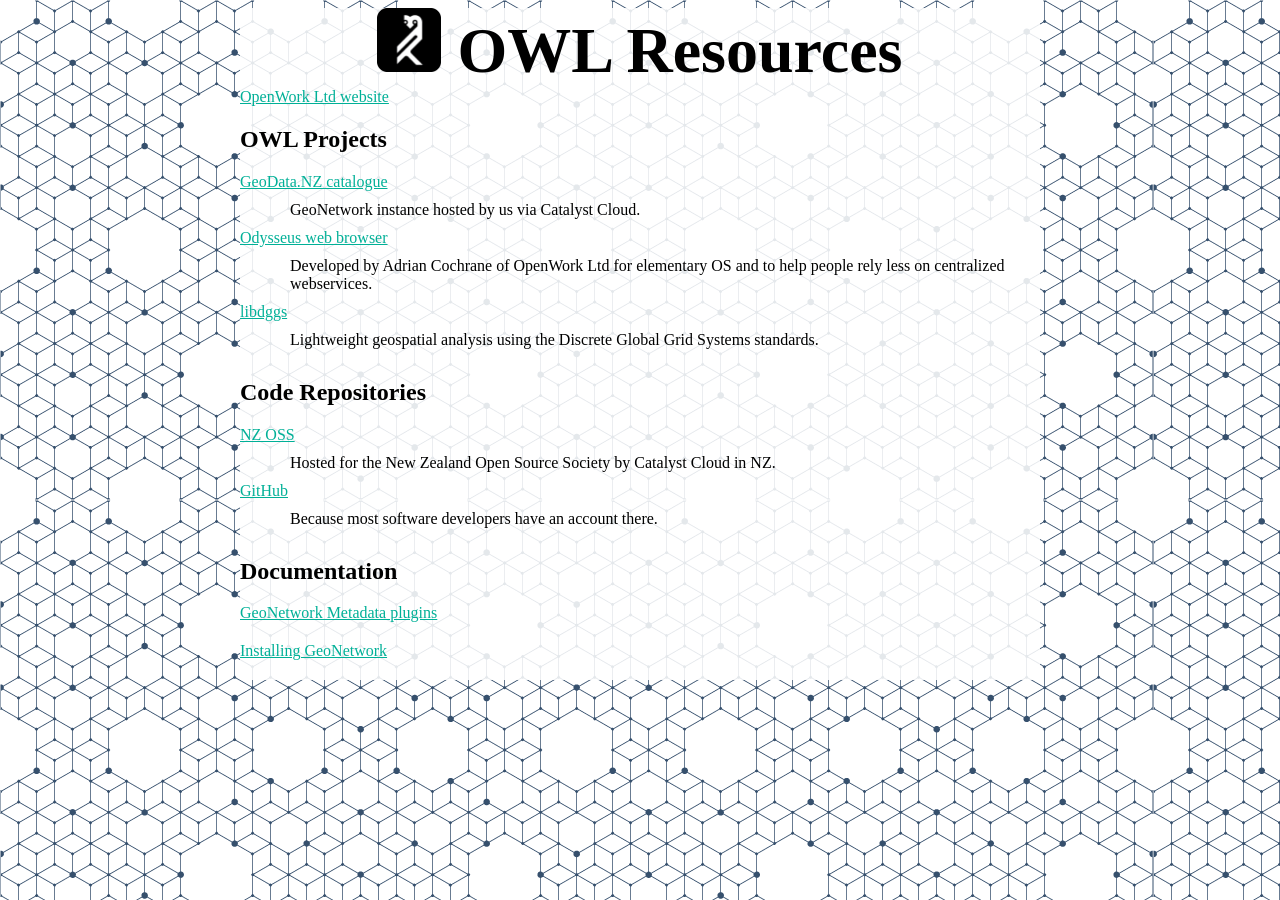
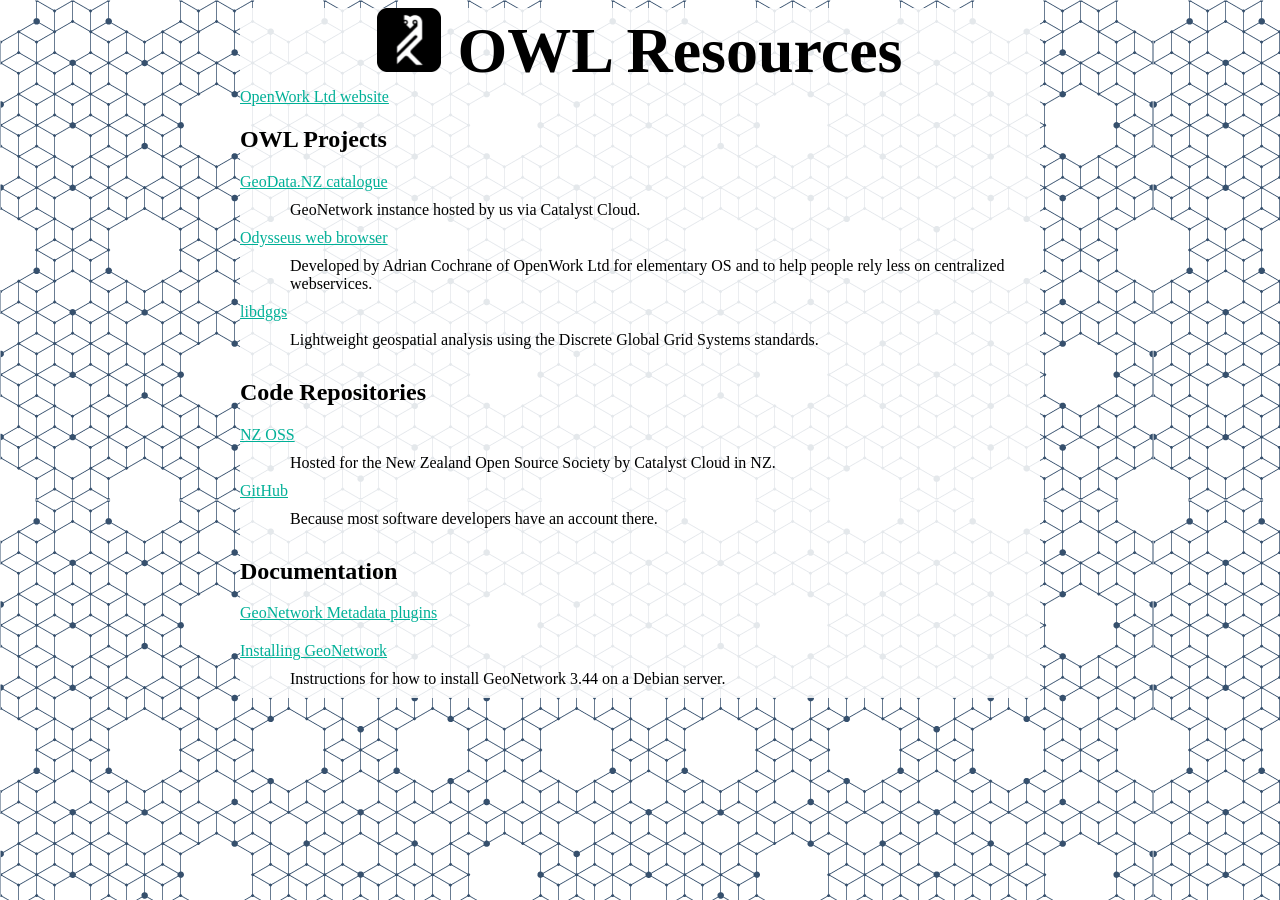
Before and after one commit to OpenWork-NZ/Resources, a Jekyll site: the page built from index.html, in a window 1280 px wide. Built offline with Jekyll 4.4.1, drawn with Linux system fonts in a browser that asks for light colours.

Commit message:
Update 2019-04-24-gn-install.md

```diff
--- a/_posts/2019-04-24-gn-install.md
+++ b/_posts/2019-04-24-gn-install.md
@@ -1,6 +1,7 @@
 ---
 layout: page
 title: Installing GeoNetwork
+description: Instructions for how to install GeoNetwork 3.44 on a Debian server.
 date: 2019-04-24 15:15:18 1200
 ---
 
```
